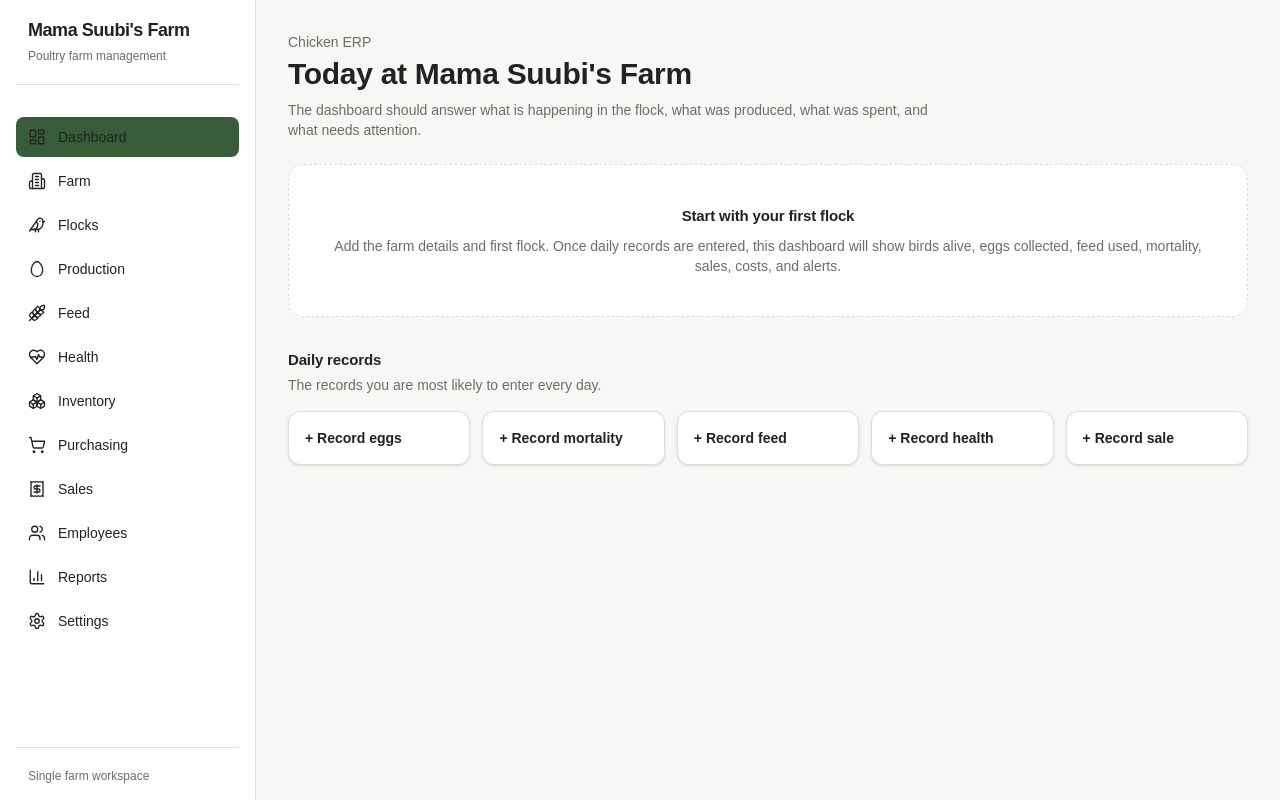
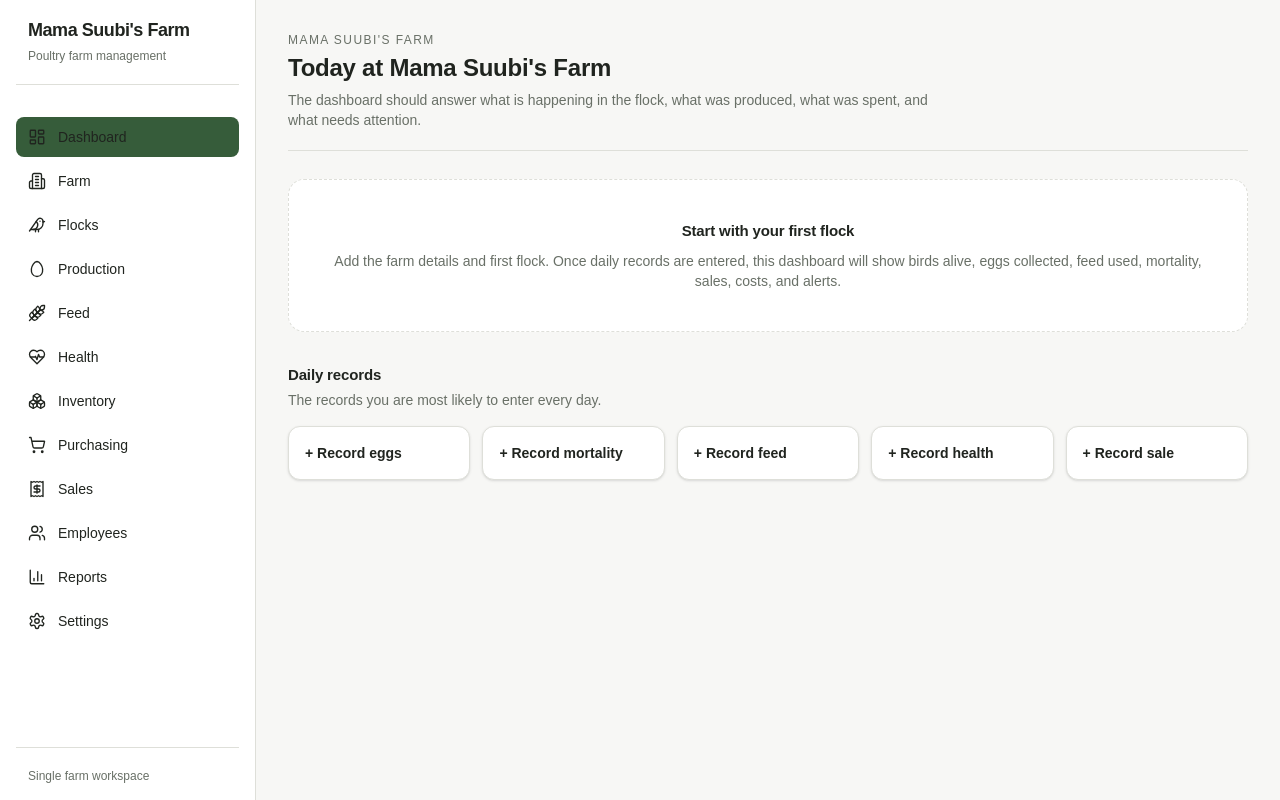
Before and after one commit to Mesharl/chicken-erp, a Next.js app: page / in a window 1280 px wide. Built offline with nearby package versions, Linux system fonts and the light colour scheme.

Commit message:
Refine farm branded page header

```diff
--- a/src/components/page-header.tsx
+++ b/src/components/page-header.tsx
@@ -8,12 +8,12 @@ export function PageHeader({
   action?: React.ReactNode;
 }) {
   return (
-    <div className="mb-6 flex flex-col gap-4 sm:flex-row sm:items-end sm:justify-between">
+    <div className="mb-7 flex flex-col gap-4 border-b border-[var(--border)] pb-5 sm:flex-row sm:items-end sm:justify-between">
       <div>
-        <div className="text-sm text-[var(--muted)]">Chicken ERP</div>
-        <h1 className="mt-1 text-3xl font-bold tracking-tight">{title}</h1>
+        <div className="text-xs font-medium uppercase tracking-[0.12em] text-[var(--muted)]">Mama Suubi&apos;s Farm</div>
+        <h1 className="mt-1 text-2xl font-semibold tracking-tight">{title}</h1>
         {description ? (
-          <p className="mt-2 max-w-2xl text-sm text-[var(--muted)]">{description}</p>
+          <p className="mt-1.5 max-w-2xl text-sm text-[var(--muted)]">{description}</p>
         ) : null}
       </div>
       {action ? <div className="shrink-0">{action}</div> : null}
```
